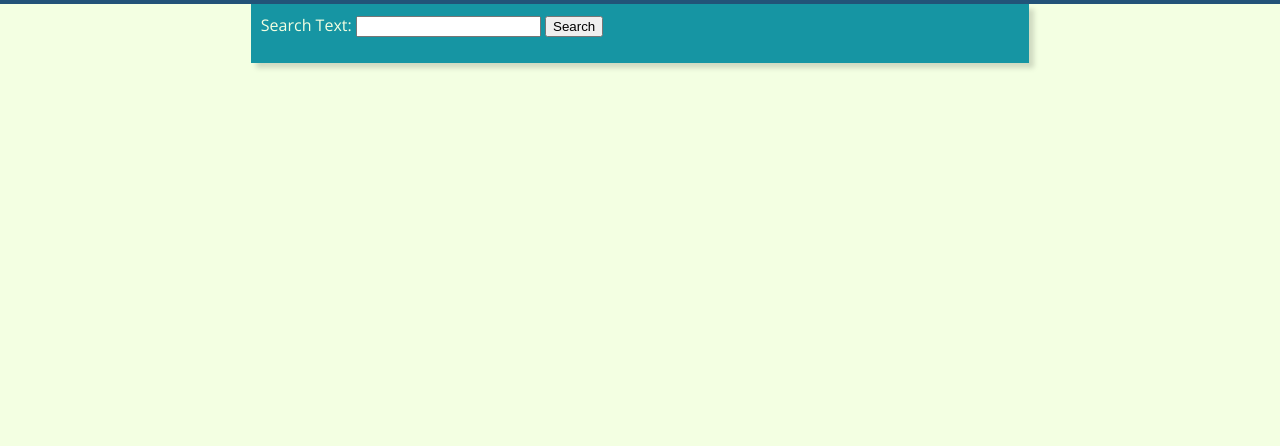
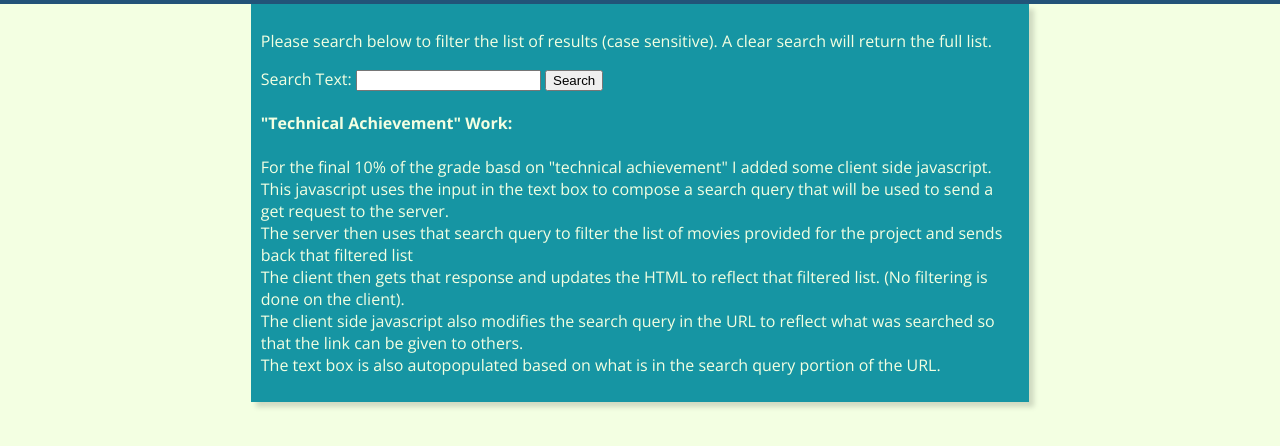
Before and after one commit to smailand/cs4241-website, a website: page views/assignment3.html in a window 1280 px wide. Shown: the part 56-502 px from the top of the page. Drawn offline with nearby package versions, Linux system fonts and the light colour scheme; no server answers.

Commit message:
Added what I did for the 'technical achievement' portion of the assignment

```diff
--- a/views/assignment3.html
+++ b/views/assignment3.html
@@ -17,12 +17,24 @@
     </div>
     <div id="pageBody" class="center shadowed">
 
+        <p>Please search below to filter the list of results (case sensitive). A clear search will return the full list.</p>
+
         <label>Search Text: <input type="text" id="searchText"></input></label>
         <button onclick="search()" value="submit">Search</button>
 
         <ul id="movieList">
         </ul>
 
+        <h4>"Technical Achievement" Work:</h4>
+        <p>
+            For the final 10% of the grade basd on "technical achievement" I added some client side javascript. <br>
+            This javascript uses the input in the text box to compose a search query that will be used to send a get request to the server.<br>
+            The server then uses that search query to filter the list of movies provided for the project and sends back that filtered list <br>
+            The client then gets that response and updates the HTML to reflect that filtered list. (No filtering is done on the client).<br>
+            The client side javascript also modifies the search query in the URL to reflect what was searched so that the link can be given to others. <br>
+            The text box is also autopopulated based on what is in the search query portion of the URL.
+        </p>
+
     </div>
 </body>
 
```
